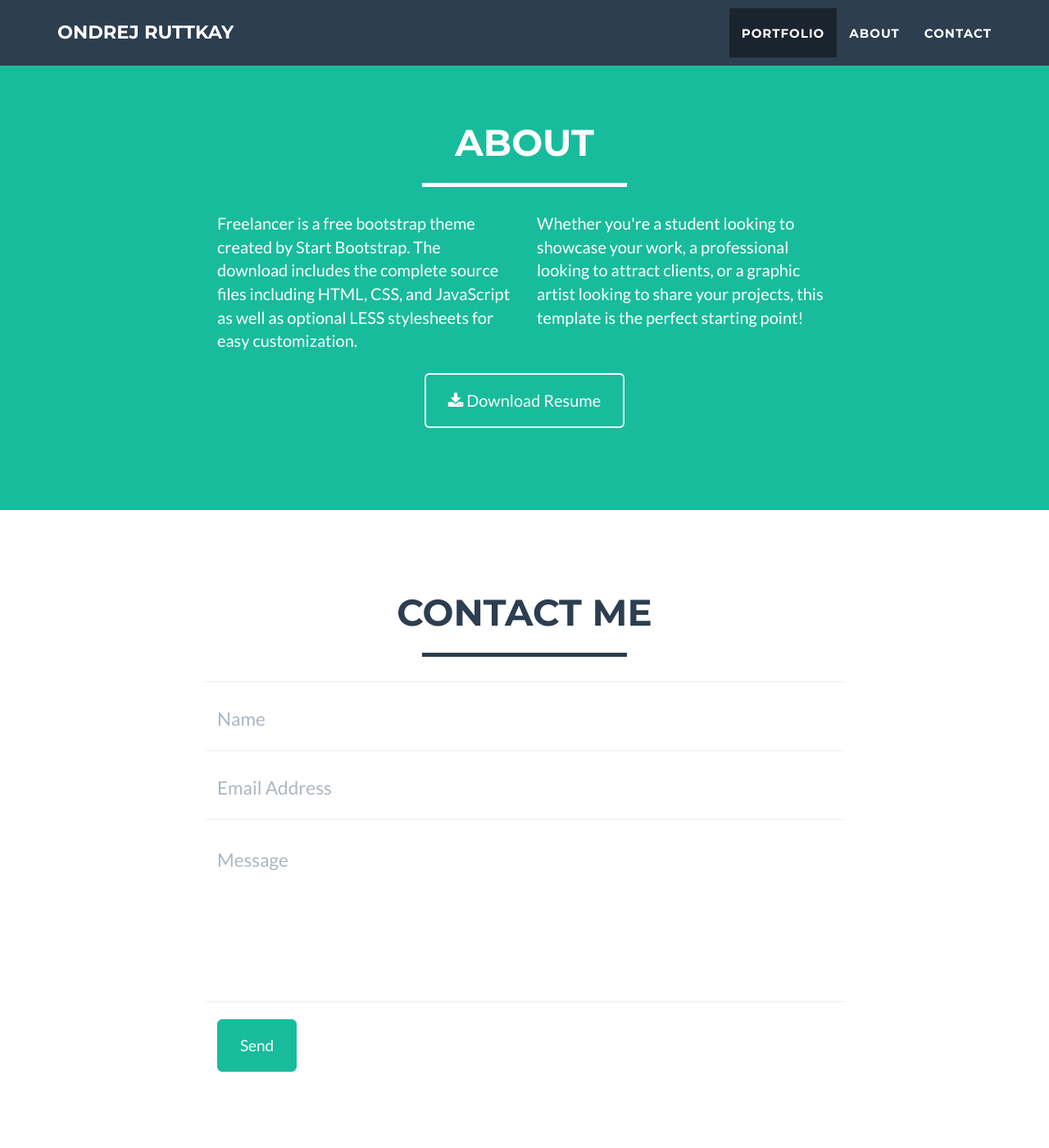
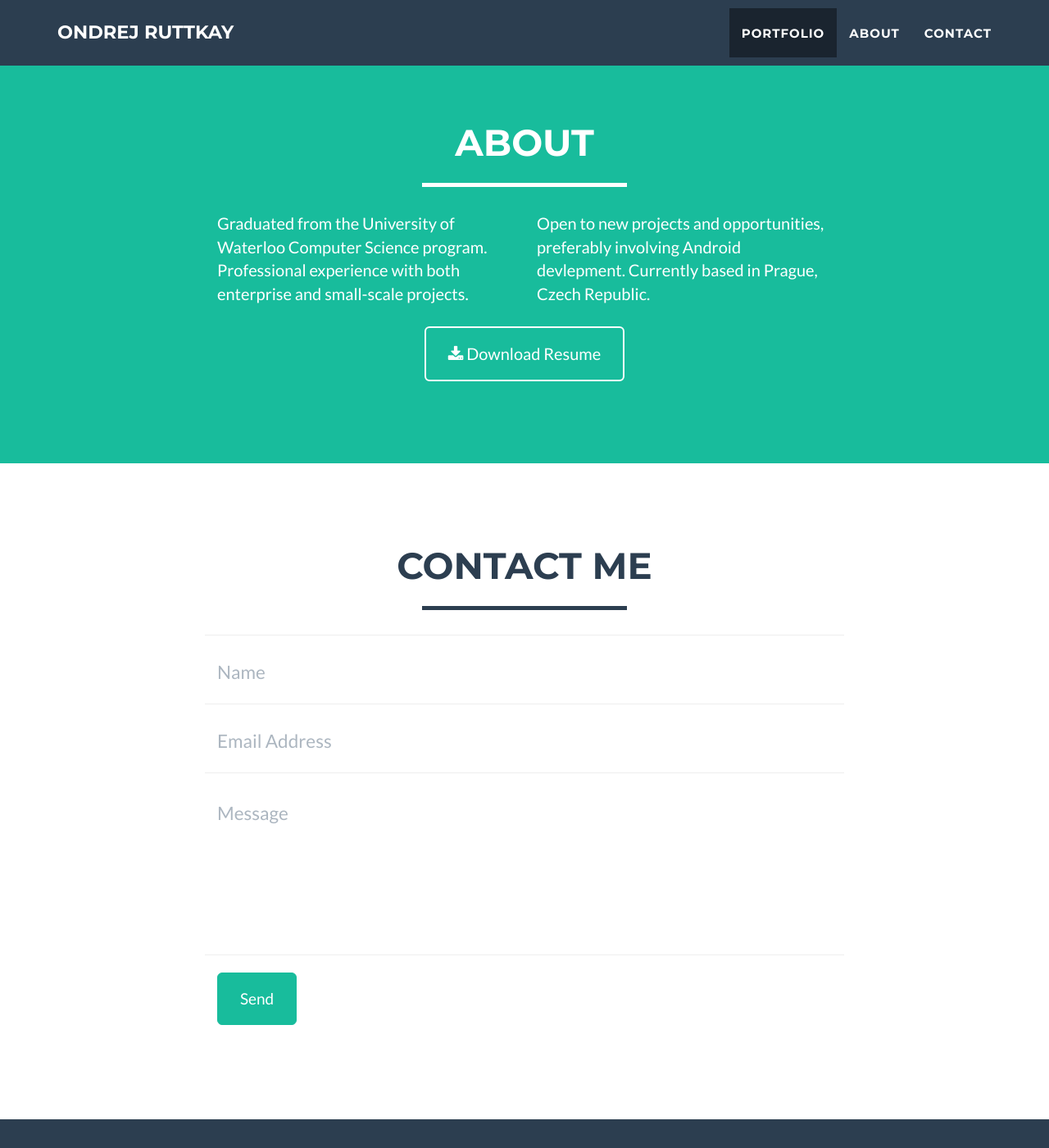
Before and after one commit to 0nko/0nko.github.io, a Jekyll site: the page built from index.html, in a window 1280 px wide and 1400 px high, scrolled down 1616 px. Shown: the whole window at 82% size. Built offline with Jekyll 4.4.1, drawn with Linux system fonts in a browser that asks for light colours; some of the changed text lies outside the part shown.

Commit message:
Updated 'About' section.

```diff
--- a/_config.yml
+++ b/_config.yml
@@ -2,7 +2,7 @@
 title: Ondrej Ruttkay
 email: oruttkay@gmail.com
 url: https://0nko.github.io
-description: "Write an awesome description for your new site here. You can edit this line in _config.yml. It will appear in your document head meta (for Google search results) and in your feed.xml site description."
+description: "Freelance Software Developer. Creator of Salmon Mobile Navigation."
 
 # Contact form: comment the line below if you want to stick with the default PHP contact form
 contact: static
@@ -16,7 +16,7 @@ color:
 # Footer settings
 footer:
   copyright: Ondrej Ruttkay
-  location: Prague
+  location: Mailing Address
   social: Around the Web
   credits: Credits
 
@@ -40,7 +40,7 @@ address:
   - line: Czech Republic
 
 # Credits content
-credits: 'Freelancer is a free to use, open source Bootstrap theme created by <a href="http://startbootstrap.com">Start Bootstrap</a>.'
+credits: 'Built using Freelancer, free to use, open source Bootstrap theme created by <a href="http://startbootstrap.com">Start Bootstrap</a>.'
 
 # Build settings
 markdown: kramdown
--- a/_includes/about.html
+++ b/_includes/about.html
@@ -9,10 +9,10 @@
             </div>
             <div class="row">
                 <div class="col-lg-4 col-lg-offset-2">
-                    <p>Freelancer is a free bootstrap theme created by Start Bootstrap. The download includes the complete source files including HTML, CSS, and JavaScript as well as optional LESS stylesheets for easy customization.</p>
+                    <p>Graduated from the University of Waterloo Computer Science program. Professional experience with both enterprise and small-scale projects.</p>
                 </div>
                 <div class="col-lg-4">
-                    <p>Whether you're a student looking to showcase your work, a professional looking to attract clients, or a graphic artist looking to share your projects, this template is the perfect starting point! </p>
+                    <p>Open to new projects and opportunities, preferably involving Android devlepment. Currently based in Prague, Czech Republic. </p>
                 </div>
                 <div class="col-lg-8 col-lg-offset-2 text-center">
                     <a href="../data/ondrej_ruttkay-cv.pdf" class="btn btn-lg btn-outline">
```
